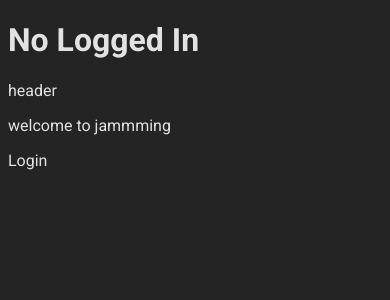
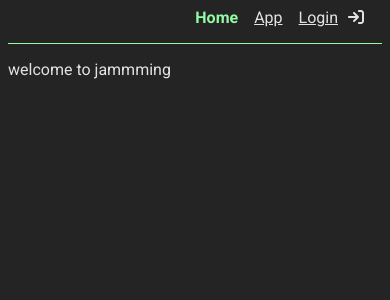
Before and after one commit to bharatkh92/Jammming, a React (Vite) app: page / in a window 390 px wide. Shown: the top 300 px of the page. Built offline with nearby package versions, Linux system fonts and the light colour scheme.

Commit message:
added navbar; implemented login and logout methods

```diff
--- a/index.html
+++ b/index.html
@@ -4,7 +4,7 @@
 <head>
   <meta charset="UTF-8" />
   <meta name="viewport" content="width=device-width, initial-scale=1.0" />
-  <title>Codecademy Jammming Project</title>
+  <title>Jammming Project</title>
 </head>
 
 <body>
--- a/package.json
+++ b/package.json
@@ -14,7 +14,8 @@
     "@fortawesome/free-solid-svg-icons": "^7.0.1",
     "@fortawesome/react-fontawesome": "^3.0.2",
     "react": "^19.1.1",
-    "react-dom": "^19.1.1"
+    "react-dom": "^19.1.1",
+    "react-router": "^7.9.6"
   },
   "devDependencies": {
     "@eslint/js": "^9.33.0",
--- a/src/App.jsx
+++ b/src/App.jsx
@@ -10,9 +10,8 @@ function App() {
   // states to store search results and playlist tracks
   const [response, setResponse] = useState();
   const [playlist, setPlaylist] = useState([]);
-  const { isLoggedIn, setIsLoggedIn} =
+  const { isLoggedIn } =
     useOutletContext();
-
   useEffect(() => {
     if (!isLoggedIn) {
       getUserAuth();
@@ -23,9 +22,6 @@ function App() {
     <div className="app">
           <div className="searchBarContainer">
             <SearchBarContainer setResponse={setResponse} />
-          </div>
-          <div>
-            <h1>{isLoggedIn ? "loggedIn" : "loggedout"}</h1>
           </div>
           <div className="playlistSearchResultsContainer">
             <PlaylistContainer
--- a/src/Callback.jsx
+++ b/src/Callback.jsx
@@ -1,35 +1,27 @@
-import { useEffect } from "react"
+import { useEffect, useRef } from "react";
 import { getToken } from "./authCodeWithPkce";
 import { useNavigate, useOutletContext } from "react-router";
 
-export default function Callback(){
-    const {isLoggedIn, setIsLoggedIn } = useOutletContext();
-    let navigate = useNavigate();
+export default function Callback() {
+  const { setIsLoggedIn, setUsername } = useOutletContext();
+  let navigate = useNavigate();
+  const isGetTokenCalled = useRef(false);
   useEffect(() => {
-        if(!isLoggedIn){
-            const useAuthCode = async () => {
-                const urlParams = new URLSearchParams(window.location.search);
-                const code = urlParams.get('code');
-                if(code) {
-                    try {
-                        const newToken = await getToken(code, setIsLoggedIn);
-                        if(newToken) {
-                            console.log('inside if block');
-                            console.log(`inside if block logging in newToken ${newToken}`);
-                            navigate("/app");
-                        }
-                    } catch(e) {
-                        console.log(e)
-                    }
-
-                } else {
-                    navigate('/app')
+    const useAuthCode = async () => {
+      const urlParams = new URLSearchParams(window.location.search);
+      const code = urlParams.get("code");
+      if (!isGetTokenCalled.current && code) {
+        isGetTokenCalled.current = true;
+        const newToken = await getToken(code, setUsername);
+        if (newToken) {
+          setIsLoggedIn(true);
+          navigate("/app");
+        }
+      } else {
+        navigate("/app");
       }
-    }
-            useAuthCode();
-        } else {
-            navigate('/app');
-        }
+    };
+    useAuthCode();
   }, []);
-    return(<p>...loading</p>)
+  return <p>...loading</p>;
 }
--- a/src/authCodeWithPkce.js
+++ b/src/authCodeWithPkce.js
@@ -43,7 +43,7 @@ export const getUserAuth = async () => {
 };
 
 // function to get access token using auth code
-export const getToken = async (code) => {
+export const getToken = async (code, setUsername) => {
   // stored in the previous step
   const codeVerifier = localStorage.getItem("code_verifier");
 
@@ -68,6 +68,8 @@ export const getToken = async (code) => {
     if (response.ok) {
       localStorage.setItem("spotify_access_token", data.access_token);
       localStorage.setItem("spotify_refresh_token", data.refresh_token);
+      const username = await fetchUsername();
+      setUsername(username);
       return true;
     } else {
       console.log(`error response is ${response}`);
@@ -75,6 +77,29 @@ export const getToken = async (code) => {
     }
   } catch (e) {
     console.log(`error access token request failed ${e}`);
+  }
+};
+
+export const fetchUsername = async () => {
+  const userProfileUrl = "https://api.spotify.com/v1/me";
+  const spotify_access_token = localStorage.getItem("spotify_access_token");
+
+  const payload = {
+    method: "GET",
+    headers: {
+      Authorization: `Bearer ${spotify_access_token}`,
+    },
+  };
+
+  try {
+    const response = await fetch(userProfileUrl, payload);
+    if(response.ok) {
+      const result = await response.json();
+      localStorage.setItem("username", result.display_name);
+      return result.display_name;
+    }
+  } catch (e) {
+    console.log(`error fetching username ${e}`);
   }
 };
 
@@ -130,8 +155,8 @@ export async function spotifySearch(searchText) {
     if (response.status === 401) {
       console.log("entering 401 refresh token");
       const refreshTokenResponse = await getRefreshToken();
-      if(!refreshTokenResponse){
-        console.error('error while refreshing token');
+      if (!refreshTokenResponse) {
+        console.error("error while refreshing token");
       }
       // searching with new refreshed access token
       const searchResponse = await fetch(searchUrl, {
@@ -148,7 +173,6 @@ export async function spotifySearch(searchText) {
     const result = await response.json();
     return result;
   } catch (e) {
-    console.log(e);
-    console.error(e);
+    console.log(`error while seraching ${e}`);
   }
 }
--- /dev/null
+++ b/src/components/Nav/Nav.jsx
@@ -0,0 +1,47 @@
+import { NavLink } from "react-router";
+import styles from "./Nav.module.css";
+import { FontAwesomeIcon } from "@fortawesome/react-fontawesome";
+import { library } from "@fortawesome/fontawesome-svg-core";
+import { fas } from "@fortawesome/free-solid-svg-icons";
+
+library.add(fas);
+
+export default function Nav({ isLoggedIn, handleLogout, username }) {
+  const handleNavLinkCss = ({ isActive }) => {
+    return isActive ? `${styles.active} ${styles.link}` : `${styles.link}`;
+  };
+  return (
+    <nav className={styles.nav}>
+      <NavLink to="/" className={handleNavLinkCss}>
+        Home
+      </NavLink>
+      <NavLink to="/app" className={handleNavLinkCss}>
+        App
+      </NavLink>
+      {isLoggedIn ? (
+        <NavLink
+          to="/"
+          className={`${styles.buttons} ${styles.link}`}
+          onClick={handleLogout}
+        >
+          Logout
+          <FontAwesomeIcon
+            icon="fa-solid fa-arrow-right-from-bracket"
+            className={styles.icon}
+          />
+        </NavLink>
+      ) : (
+        <NavLink to="/app" className={`${styles.link} ${styles.buttons}`}>
+          Login
+          <FontAwesomeIcon
+            icon="fa-solid fa-arrow-right-to-bracket"
+            className={styles.icon}
+          />
+        </NavLink>
+      )}
+      <div className={styles.username}>
+        <p>{username ? username : ""}</p>
+      </div>
+    </nav>
+  );
+}
--- /dev/null
+++ b/src/components/Nav/Nav.module.css
@@ -0,0 +1,42 @@
+.nav {
+    display: flex;
+    justify-content: flex-end;
+    gap: 3rem;
+    font-size: 1.25rem;
+    padding: 0 1rem 1rem 0;
+    border-bottom: 1px solid #93faa3;
+    /* box-shadow: 0px 1px 2px #93faa3 ; */
+}
+
+.username {
+    position: absolute;
+    top: -0.6rem;
+    left: 1rem;
+    font-size: 1.25rem;
+}
+
+.link {
+    color: rgba(255, 255, 255, 0.87);
+}
+
+.active {
+    color: #93faa3;
+    text-decoration: none;
+    font-weight: bold;
+}
+
+.icon {
+    padding-left: 0.5rem;
+}
+
+@media screen and (max-width: 450px)  {
+    .nav {
+        font-size: 1rem;
+        gap: 1rem;
+    }
+
+    .username {
+        font-size: 1rem;
+        top: -0.35rem;
+    }
+}
--- a/src/components/SearchBar/SearchBar.module.css
+++ b/src/components/SearchBar/SearchBar.module.css
@@ -1,4 +1,5 @@
 .searchBar {
+    /* flex-grow: 9; */
     display: flex;
     gap: 1%;
     justify-content: center;
--- a/src/containers/HomeLayout.jsx
+++ b/src/containers/HomeLayout.jsx
@@ -1,22 +1,27 @@
 import { useState } from "react";
 import { Outlet, useNavigate } from "react-router";
+import NavContainer from "./NavContainer";
 
 export default function HomeLayout() {
-  const [isLoggedIn, setIsLoggedIn] = useState((localStorage.getItem('spotify_access_token')));
+  const [isLoggedIn, setIsLoggedIn] = useState(Boolean(localStorage.getItem('spotify_access_token')));
+  const [username, setUsername] = useState(localStorage.getItem("username"));
+  // const [username, setUsername] = useState(localStorage.getItem('username'));
+
   let navigate = useNavigate();
-  const handleOnlcick = (e) => {
-    if(e.target.innerText === 'Login'){
-      navigate("/app");
-    } else {
-      navigate("/callback")
-    }
-  }
+  // const handleOnlcick = (e) => {
+  //   if(e.target.innerText === 'Login'){
+  //     navigate("/app");
+  //   } else {
+  //     navigate("/callback")
+  //   }
+  // }
+
+
+
   return (
     <div>
-      <h1>{isLoggedIn? 'Yes Logged In': 'No Logged In '}</h1>
-      <p onClick={handleOnlcick}>header</p>
-      <Outlet context={{ isLoggedIn, setIsLoggedIn}} />
-      <p onClick={handleOnlcick} >Login</p>
+      <NavContainer isLoggedIn={isLoggedIn} setIsLoggedIn={setIsLoggedIn} setUsername={setUsername} username={username}/>
+      <Outlet context={{ isLoggedIn, setIsLoggedIn, username, setUsername}} />
     </div>
   );
 
--- /dev/null
+++ b/src/containers/NavContainer.jsx
@@ -0,0 +1,16 @@
+import Nav from "../components/Nav/Nav";
+
+export default function NavContainer({
+  isLoggedIn,
+  setIsLoggedIn,
+  username,
+  setUsername
+}) {
+  const handleLogout = (e) => {
+    setIsLoggedIn(false);
+    setUsername(undefined)
+    localStorage.removeItem("spotify_access_token");
+    localStorage.removeItem("username");
+  };
+  return <Nav isLoggedIn={isLoggedIn} handleLogout={handleLogout} username={username} />;
+}
--- a/src/containers/SearchBarContainer.jsx
+++ b/src/containers/SearchBarContainer.jsx
@@ -2,7 +2,7 @@ import React, { useState } from "react";
 import SearchBar from "../components/SearchBar/SearchBar";
 import { spotifySearch } from "../authCodeWithPkce";
 
-function SearchBarContainer({ setResponse }) {
+function SearchBarContainer({ setResponse, username }) {
   const [searchText, setSearchText] = useState("");
   async function handleSearch(event) {
     // prevent page from reloading
@@ -27,6 +27,7 @@ function SearchBarContainer({ setResponse }) {
         searchText={searchText}
         setSearchText={setSearchText}
         handleSearch={handleSearch}
+        username={username}
       />
     </>
   );
```
Also changed, not shown: src/components/Button/Button.jsx (+7 -3 lines), 1 other file (tests, documents, lock files or other folders). Lines whose indentation alone changed are shown as unchanged.
